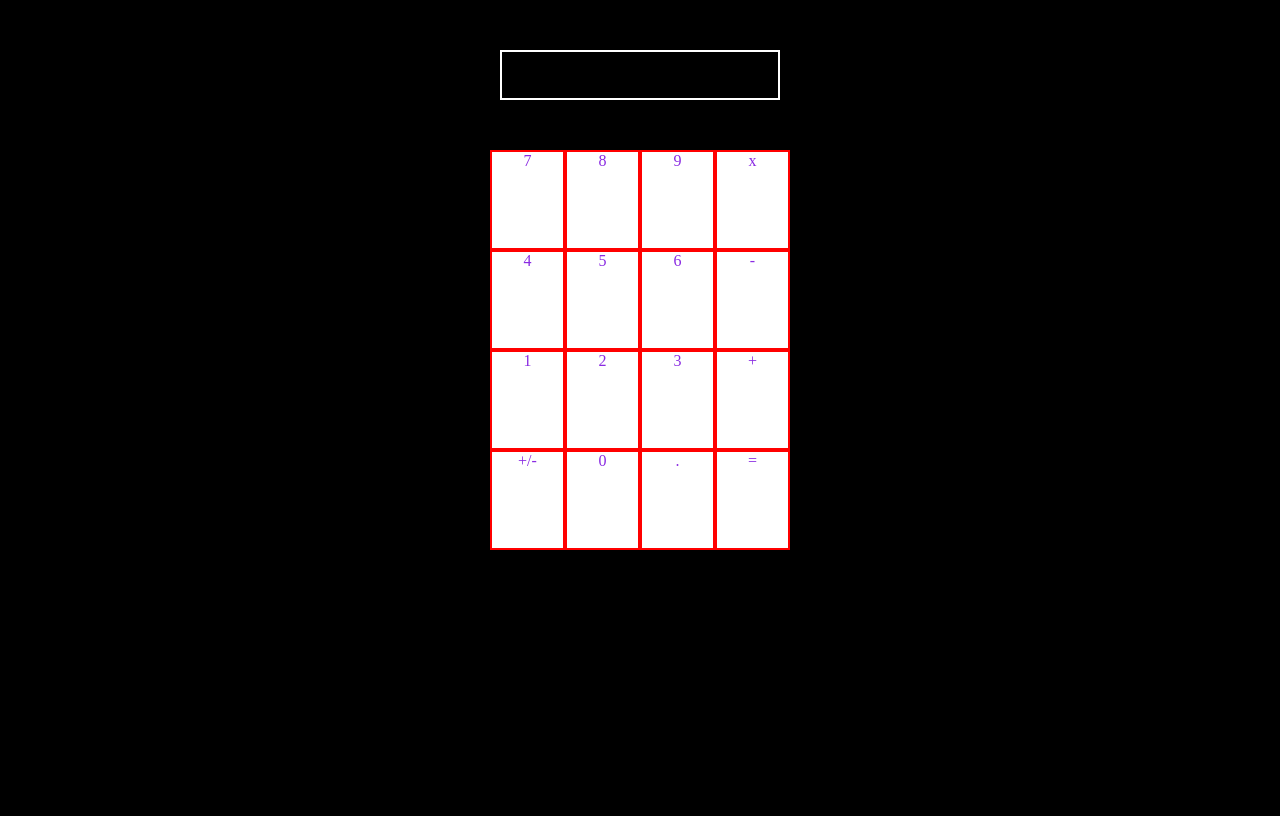
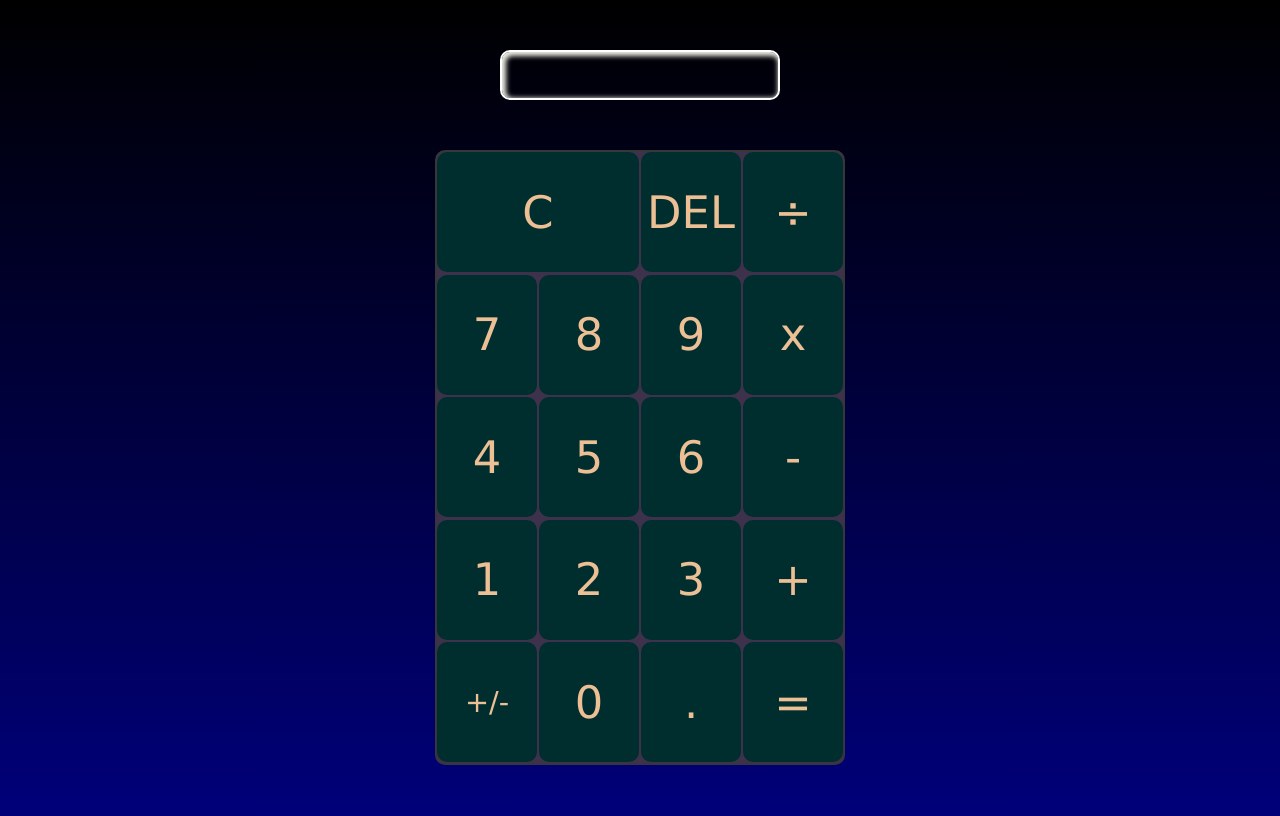
Before and after one commit to missbabelfish/odin-calc, a plain HTML site: page index.html in a window 1280 px wide. Drawn offline with Linux system fonts and the light colour scheme.

Commit message:
structure in place, event listener firing for all bbuttons and capturing ID

```diff
--- a/index.html
+++ b/index.html
@@ -9,22 +9,63 @@
 <body>
     <div class="display"></div>
     <div class="buttons">
-        <div class="button digit" id="7">7</div>
-        <div class="button digit" id="8">8</div>
-        <div class="button digit" id="9">9</div>
-        <div class="button oper" id="*">x</div>
-        <div class="button digit" id="4">4</div>
-        <div class="button digit" id="5">5</div>
-        <div class="button digit" id="6">6</div>
-        <div class="button oper" id="-">-</div>
-        <div class="button digit" id="1">1</div>
-        <div class="button digit" id="2">2</div>
-        <div class="button digit" id="3">3</div>
-        <div class="button oper" id="+">+</div>
-        <div class="button oper" id="+-">+/-</div>
-        <div class="button digit" id="0">0</div>
-        <div class="button oper" id=".">.</div>
-        <div class="button equals" id="=">=</div>
+        <div class="button" id="clear">
+            <span class="button-text">C</span>
+        </div>
+        <div class="button" id="del">
+            <span class="button-text">DEL</span>
+        </div>
+        <div class="button" id="divide">
+            <span class="button-text">÷</span>
+        </div>
+        <div class="button" id="seven">
+            <span class="button-text">7</span>
+        </div>
+        <div class="button" id="eight">
+            <span class="button-text">8</span>
+        </div>
+        <div class="button" id="nine">
+            <span class="button-text">9</span>
+        </div>
+        <div class="button" id="times">
+            <span class="button-text">x</span>
+        </div>
+        <div class="button" id="four">
+            <span class="button-text">4</span>
+        </div>
+        <div class="button" id="five">
+            <span class="button-text">5</span>
+        </div>
+        <div class="button" id="six">
+            <span class="button-text">6</span>
+        </div>
+        <div class="button" id="minus">
+            <span class="button-text">-</span>
+        </div>
+        <div class="button" id="one">
+            <span class="button-text">1</span>
+        </div>
+        <div class="button" id="two">
+            <span class="button-text">2</span>
+        </div>
+        <div class="button" id="three">
+            <span class="button-text">3</span>
+        </div>
+        <div class="button" id="plus">
+            <span class="button-text">+</span>
+        </div>
+        <div class="button" id="plus-minus">
+            <span class="button-text">+/-</span>
+        </div>
+        <div class="button" id="zero">
+            <span class="button-text">0</span>
+        </div>
+        <div class="button" id="decimal">
+            <span class="button-text">.</span>
+        </div>
+        <div class="button" id="equals">
+            <span class="button-text">=</span>
+        </div>
     </div>
 
     <script src="index.js"></script>
--- a/index.js
+++ b/index.js
@@ -0,0 +1,34 @@
+const zero = document.querySelector('#zero')
+const one = document.querySelector('#one')
+const two = document.querySelector('#two')
+const three = document.querySelector('#three')
+const four = document.querySelector('#four')
+const five = document.querySelector('#five')
+const six = document.querySelector('#six')
+const seven = document.querySelector('#seven')
+const eight = document.querySelector('#eight')
+const nine = document.querySelector('#nine')
+const plus = document.querySelector('#plus')
+const minus = document.querySelector('#minus')
+const times = document.querySelector('#times')
+const divide = document.querySelector('#divide')
+const plusMinus = document.querySelector('#plusMinus')
+const decimal = document.querySelector('#decimal')
+const equals = document.querySelector('#equals')
+const clear = document.querySelector('#clear')
+const del = document.querySelector('#del')
+const buttons = document.querySelector('.buttons')
+
+buttons.addEventListener('click', (e) => {
+    const button = e.target.closest('.button')
+    if (button) {
+        const buttonId = button.id || button.querySelector('.button-text').id
+        console.log(buttonId)
+    }
+})
+
+let
+
+function add(a,b) {
+    return a + b
+}
--- a/styles.css
+++ b/styles.css
@@ -4,11 +4,15 @@
 }
 
 body {
-    background-color: black;
+    /* background-color: black; */
+    height: 100vh;
+    background: linear-gradient(black, navy);
 }
 
 .display {
     border: 2px solid white;
+    border-radius: 10px;
+    box-shadow: inset 2px 2px 5px 2px rgb(239, 239, 229);
     height: 50px;
     width: 280px;
     margin: 50px auto;
@@ -17,16 +21,37 @@ body {
 .buttons {
     display: flex;
     flex-wrap: wrap;
-    height: 400px;
-    width: 300px;
-    background-color: black;
+    gap: 2px;
+    height: 615px;
+    width: 410px;
+    background-color: rgb(62, 49, 75);
+    border: 2px solid rgb(55, 55, 58);
+    border-radius: 10px;
     margin: 10px auto;
 }
 
 .button {
-    height: 25%;
-    width: 25%;
-    background-color: white;
-    color: blueviolet;
-    border: 2px solid red;
+    height: 120px;
+    width: 100px;
+    font-family: Verdana, Geneva, Tahoma, sans-serif;
+    font-size: 2.8rem;
+    display: flex;
+    align-items: center;
+    justify-content: center;
+    background-color: #002e2f;
+    border-radius: 10px;
+    color: rgb(237, 191, 148);
 }
+
+.button:hover{
+    background-color: #104f50;
+    color: rgb(102, 155, 235);
+}
+
+#plus-minus {
+    font-size: 1.8rem;
+}
+
+#clear {
+    width: 202px;
+}
```
